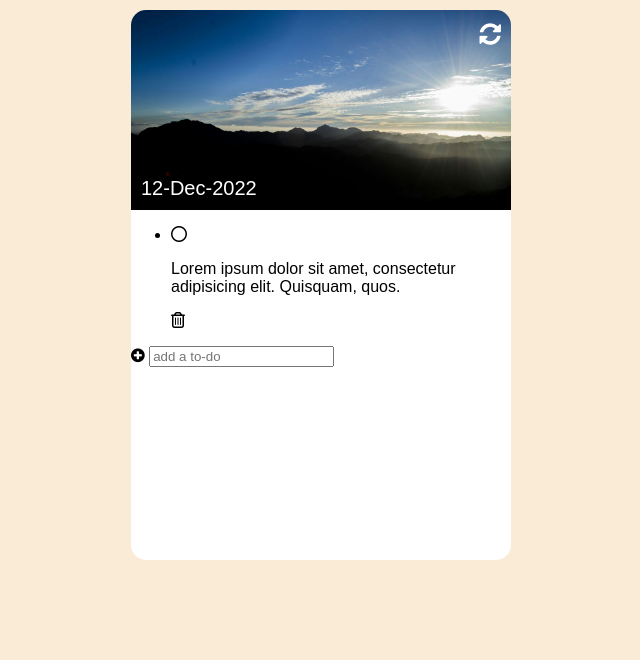
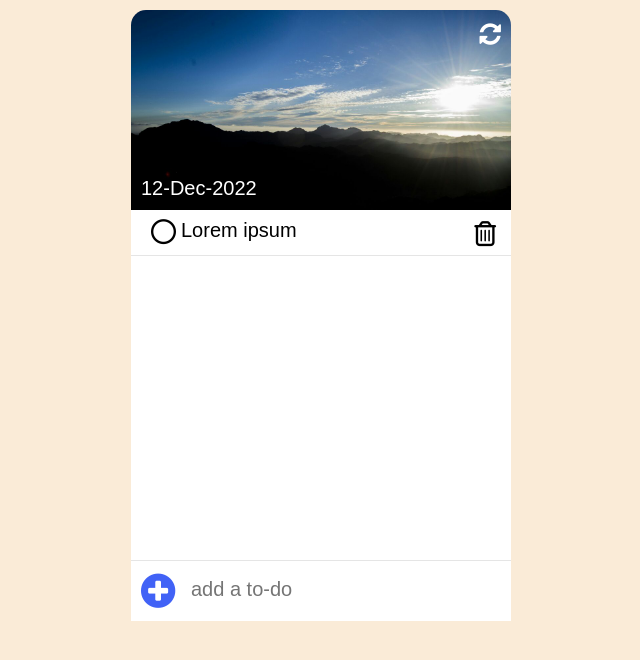
Before and after one commit to omarhady1992/Web-Development, a website: page To-do list/index.html in a window 1280 px wide. Shown: the whole page, without its empty margins (319-959 px from the left). Drawn offline with Linux system fonts and the light colour scheme.

Commit message:
Edited index html and finished style.css elements

```diff
--- a/To-do list/css/style.css
+++ b/To-do list/css/style.css
@@ -9,7 +9,7 @@ body {
     width: 380px;
     max-width: 380px;
     padding: 10px;
-    border-radius: 5px;
+    border-radius: 0 0 15px 15px;
     margin: 0 auto;
 }
 
@@ -54,8 +54,93 @@ body {
 
 .content {
     height: 350px;
-    width: 100%;
+    width: 380px;
     background-color: rgb(255, 255, 255);
-    border-radius: 0 0 15px 15px;
     overflow: auto;
 }
+
+.content ul {
+    padding: 0;
+    margin: 0;
+}
+
+.item {
+    width: 380px;
+    height: 45px;
+    min-height: 45px;
+    position: relative;
+    border-bottom: 1px solid rgba(0, 0, 0, 0.1);
+    list-style: none;
+    padding: 0;
+    margin: 0;
+}
+
+.item i.co {
+    position: absolute;
+    font-size: 25px;
+    padding-left: 5px;
+    left: 15px;
+    top: 10px;
+}
+
+.item i.co:hover {
+    cursor: pointer;
+}
+
+.fa-check-circle {
+    color: #6eb200;
+}
+
+.item .text {
+    position: absolute;
+    padding: 0;
+    margin: 0;
+    font-size: 20px;
+    left: 50px;
+    top: 9px;
+    background-color: #FFF;
+    max-width: 285px;
+}
+
+.lineThrough {
+    text-decoration: line-through;
+    color: #ccc;
+}
+
+.item .delete {
+    position: absolute;
+    font-size: 25px;
+    right: 15px;
+    top: 10px;
+}
+
+.item .delete:hover {
+    color: #af0000;
+    cursor: pointer;
+}
+
+.add-item {
+    position: relative;
+    width: 360px;
+    height: 40px;
+    background-color: #FFF;
+    padding: 10px;
+    border-top: 1px solid rgba(0, 0, 0, 0.1);
+}
+
+.add-item i {
+    position: absolute;
+    font-size: 40px;
+    color: #4162f6;
+}
+
+.add-item input {
+    position: absolute;
+    left: 50px;
+    height: 35px;
+    width: 310px;
+    background-color: white;
+    border: 1px black;
+    font-size: 20px;
+    padding-left: 10px;
+}
--- a/To-do list/index.html
+++ b/To-do list/index.html
@@ -21,20 +21,18 @@
         </div>
         <div class="content">
             <ul>
-                <li>
-                    <div><i class="fa fa-circle-thin complete"></i></div>
-                    <div class="text">
-                        <p>Lorem ipsum dolor sit amet, consectetur adipisicing elit. Quisquam, quos.</p>
-                    </div>
+                <li class="item">
+                    <div><i class="fa fa-circle-o co" job="complete"></i></div>
+                    <p class="text">Lorem ipsum </p>
                     <div class="delete">
-                        <i class="fa fa-trash-o"></i>
+                        <i class="fa fa-trash-o" job="delete"></i>
                     </div>
                 </li>
             </ul>
-            <div class="add-item">
-                <i class="fa fa-plus-circle"></i>
-                <input type="text" placeholder="add a to-do" id="input_item">
-            </div>
+        </div>
+        <div class="add-item">
+            <i class="fa fa-plus-circle"></i>
+            <input type="text" placeholder="add a to-do" id="input_item">
         </div>
 
 
```
